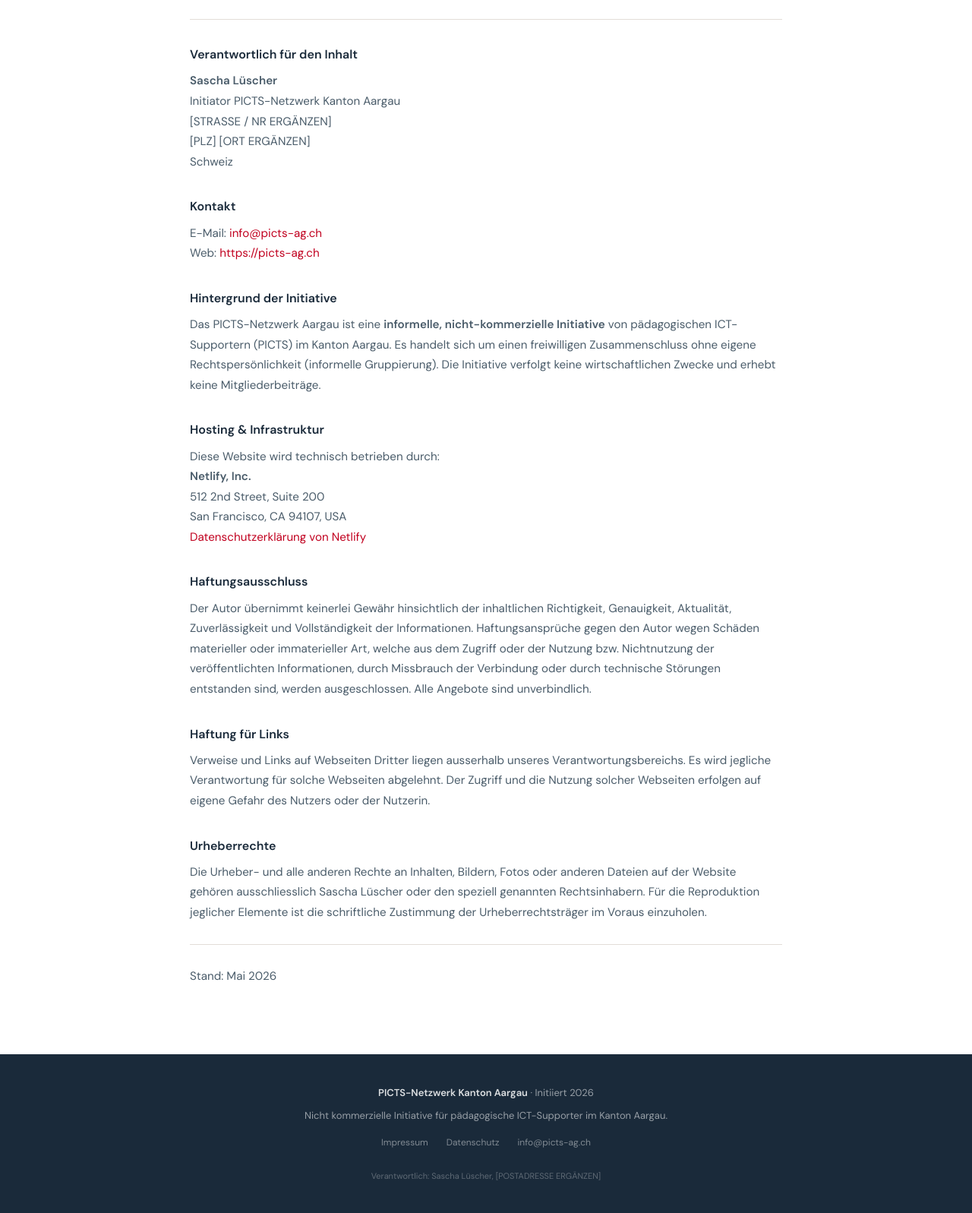
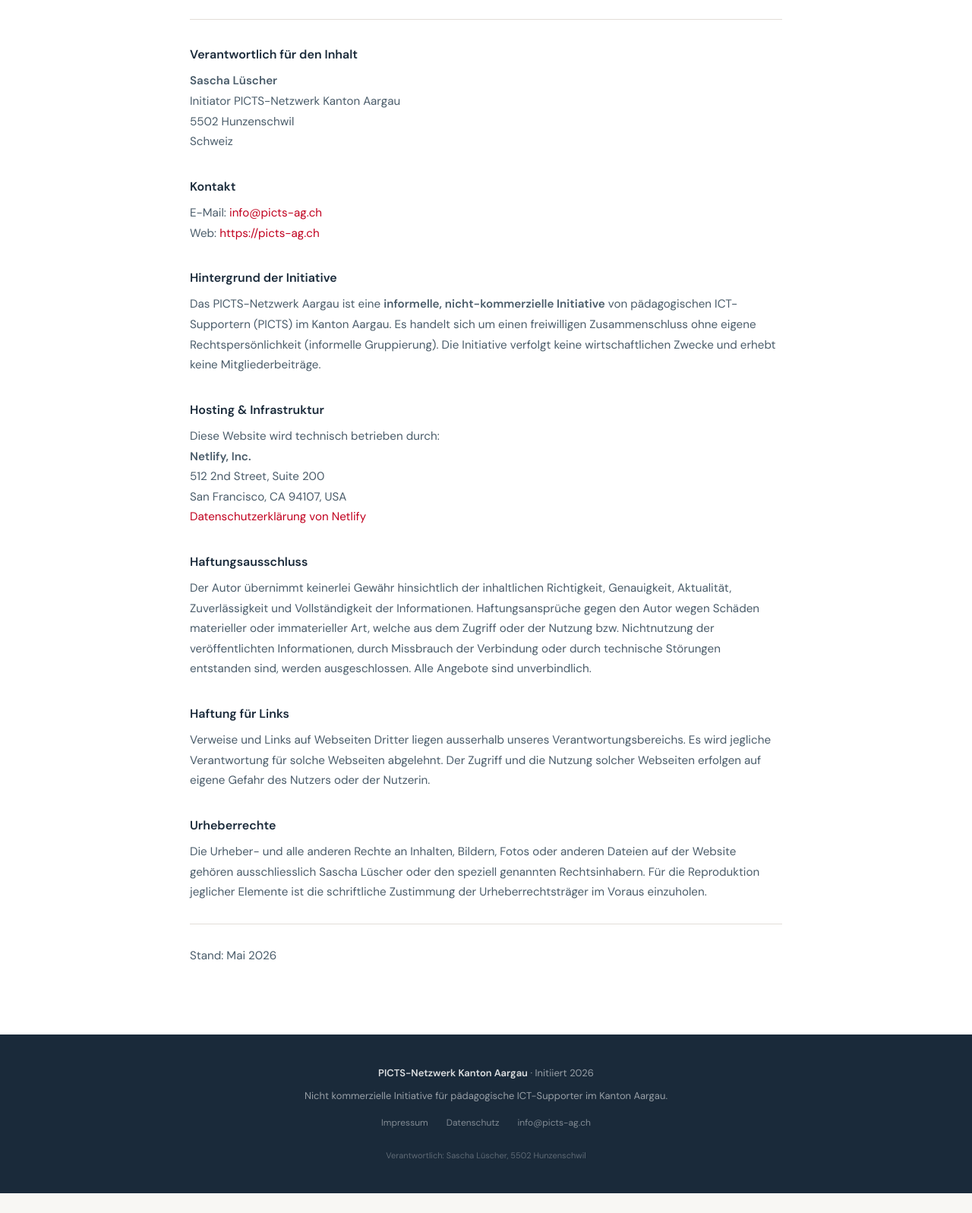
Before and after one commit to KI-Lehrer/picts-ag, a plain HTML site: page impressum.html in a window 1280 px wide. Shown: the part 284-1881 px from the top of the page at 76% size. After the commit the page ends 1855 px from the top, so only its background shows below. Drawn offline with Linux system fonts and the light colour scheme.

Commit message:
Impressum: Strasse und Nummer entfernt, nur Ort beibehalten

```diff
--- a/impressum.html
+++ b/impressum.html
@@ -37,8 +37,7 @@
     <p>
       <strong>Sascha Lüscher</strong><br>
       Initiator PICTS-Netzwerk Kanton Aargau<br>
-      [STRASSE / NR ERGÄNZEN]<br>
-      [PLZ] [ORT ERGÄNZEN]<br>
+      5502 Hunzenschwil<br>
       Schweiz
     </p>
 
@@ -81,7 +80,7 @@
     <a href="datenschutz.html">Datenschutz</a>
     <a href="mailto:info@picts-ag.ch">info@picts-ag.ch</a>
   </div>
-  <p class="footer-notice">Verantwortlich: Sascha Lüscher, [POSTADRESSE ERGÄNZEN]</p>
+  <p class="footer-notice">Verantwortlich: Sascha Lüscher, 5502 Hunzenschwil</p>
 </footer>
 
 <script src="js/script.js"></script>
```
Also changed, not shown: datenschutz.html (+2 -3 lines), index.html (+1 -1 lines).
